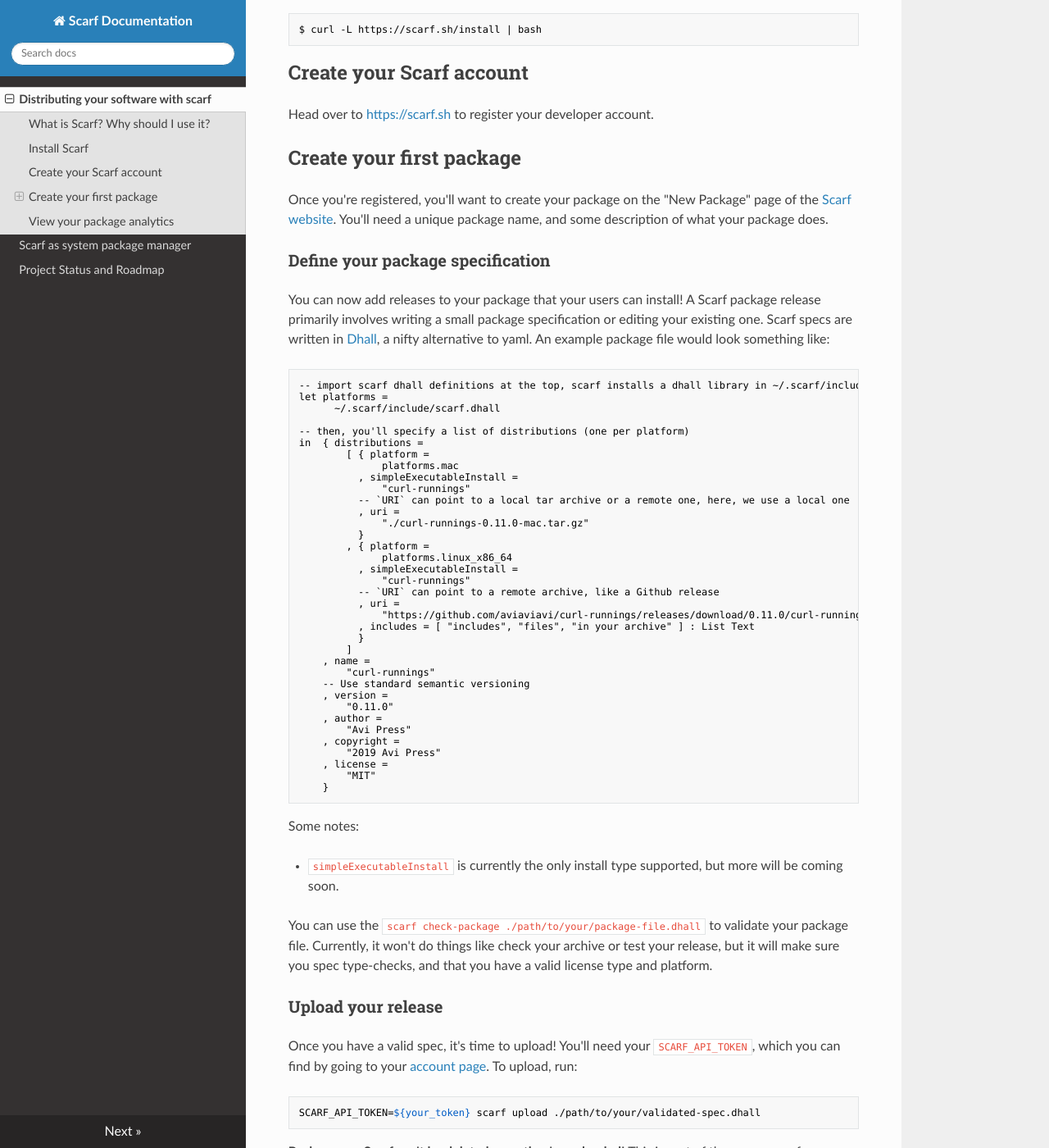
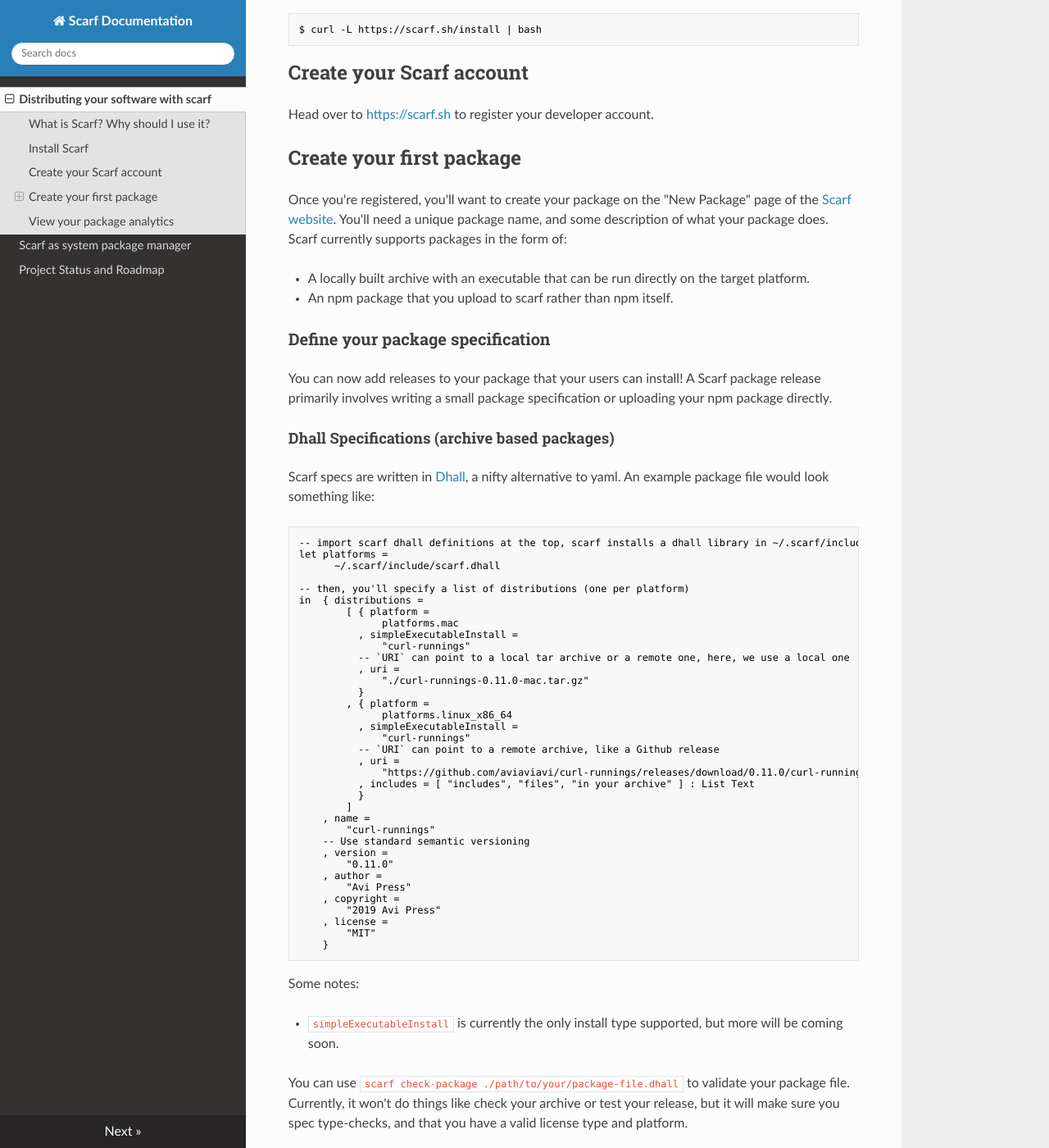
Before and after one commit to scarf-sh/scarf, an MkDocs documentation site: the page built from docs/docs/index.md, in a window 1280 px wide and 1400 px high, scrolled down 763 px. Shown: the whole window at 82% size. Built offline with MkDocs 1.6.1, drawn with Linux system fonts in a browser that asks for light colours; nearby versions of some CDN libraries; some of the changed text lies outside the part shown.

Commit message:
doc updates. format changes

```diff
--- a/docs/docs/index.md
+++ b/docs/docs/index.md
@@ -40,13 +40,20 @@
 
 Once you're registered, you'll want to create your package on the "New Package"
 page of the [Scarf website](https://scarf.sh/#/create-package). You'll need a
-unique package name, and some description of what your package does.
+unique package name, and some description of what your package does. Scarf currently supports packages in the form of:
+
+- A locally built archive with an executable that can be run directly on the target platform.
+- An npm package that you upload to scarf rather than npm itself.
 
 ### Define your package specification
 
 You can now add releases to your package that your users can install! A Scarf
 package release primarily involves writing a small package specification or
-editing your existing one. Scarf specs are written in
+uploading your npm package directly.
+
+#### Dhall Specifications (archive based packages)
+
+Scarf specs are written in
 [Dhall](https://dhall-lang.org/), a nifty alternative to yaml. An example
 package file would look something like:
 
@@ -93,10 +100,20 @@
 
 - `simpleExecutableInstall` is currently the only install type supported, but more will be coming soon.
 
-You can use the `scarf check-package ./path/to/your/package-file.dhall` to
+You can use `scarf check-package ./path/to/your/package-file.dhall` to
 validate your package file. Currently, it won't do things like check your
 archive or test your release, but it will make sure you spec type-checks, and
 that you have a valid license type and platform.
+
+#### Npm
+
+You can upload an npm based package to scarf rather than npm itself. It will be
+globally installed by scarf just like any other scarf package. You'll need to
+make sure your `package.json` includes a `main` entry that points to the script
+that will be ultimately invoked, and the package must have a license.
+
+You can use `scarf check-package ./path/to/your/package.json to
+validate your package file.
 
 ### Upload your release
 
```
Also changed, not shown: other parts of docs/docs/index.md (+1 -1 lines), 1 other file.
